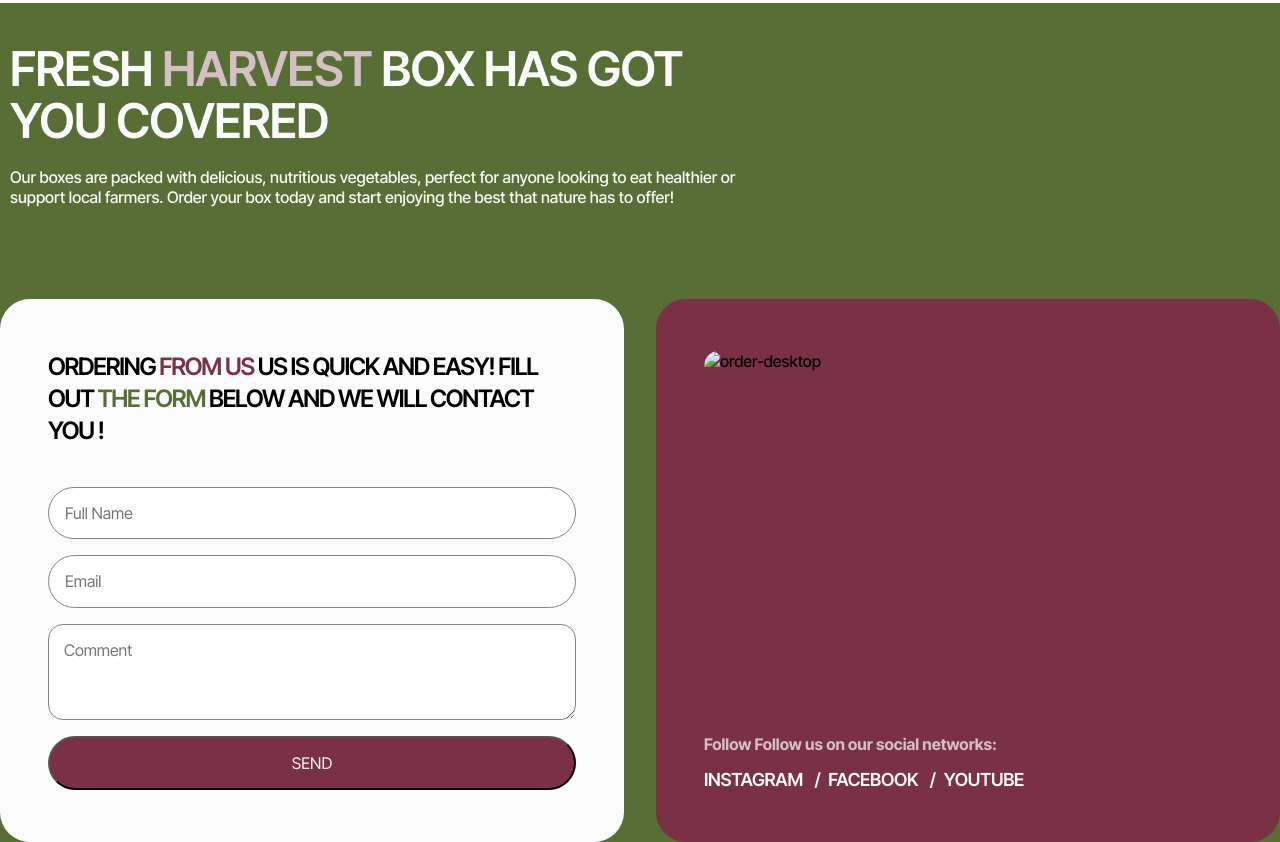
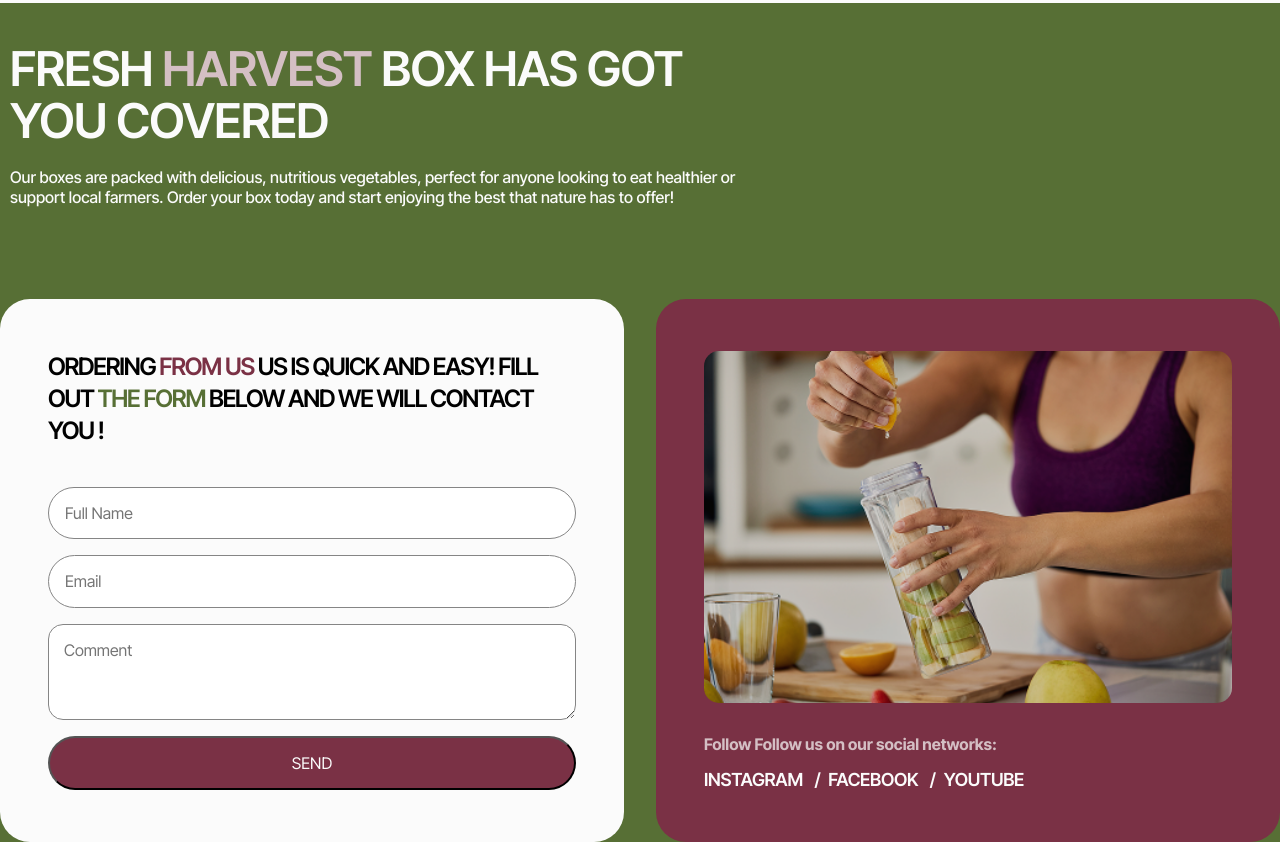
Before and after one commit to Green-Harvest-Team-A/green-harvest, a plain HTML site: page index.html in a window 1280 px wide. Shown: the part 2699-3541 px from the top of the page. Drawn offline with nearby package versions, Linux system fonts and the light colour scheme; a web font is replaced by a local one.

Commit message:
Deploying to gh-pages from @ Green-Harvest-Team-A/green-harvest@0873e2a4b55ee7ac02c7921e8fc7826d42e7344f 🚀

```diff
--- a/index.html
+++ b/index.html
@@ -234,7 +234,7 @@
         </form>
       </div>
       <div class="social">
-        <img src="./images/picdesktop3.png" alt="order-desktop" />
+        <img src="/green-harvest/img/order-desktop.png" alt="order-desktop" />
         <div>
           <p class="social-content">Follow Follow us on our social networks:</p>
           <ul class="social-list">
```
